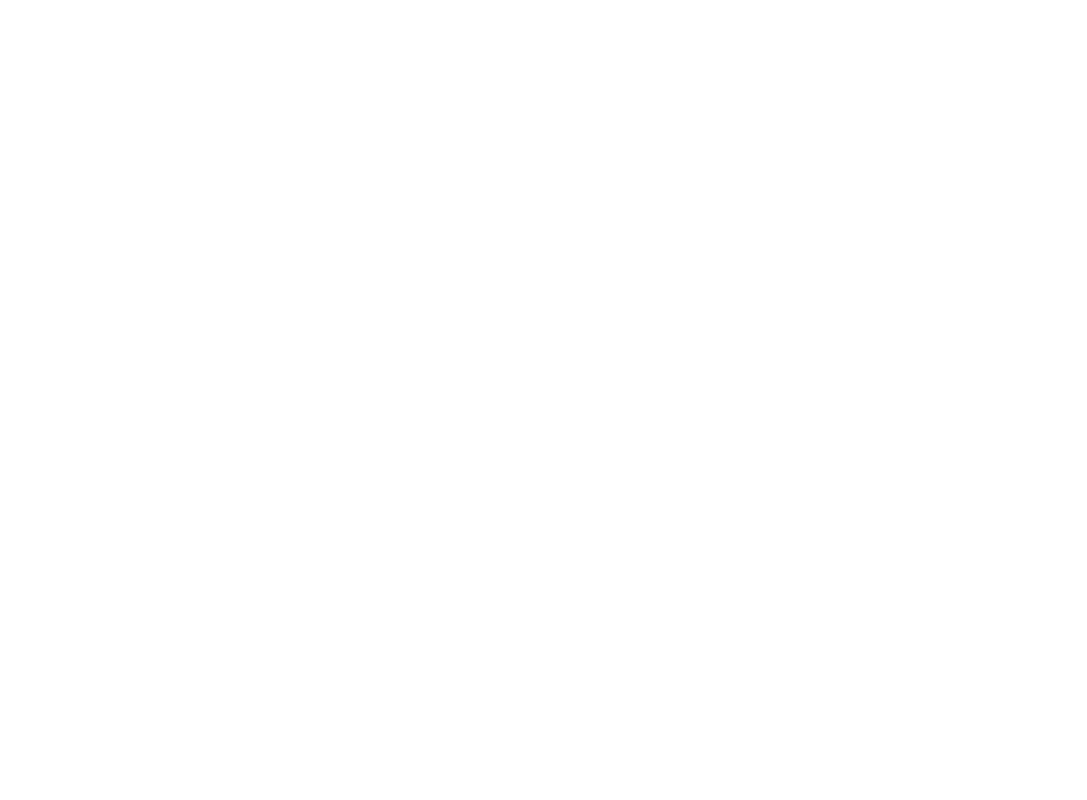
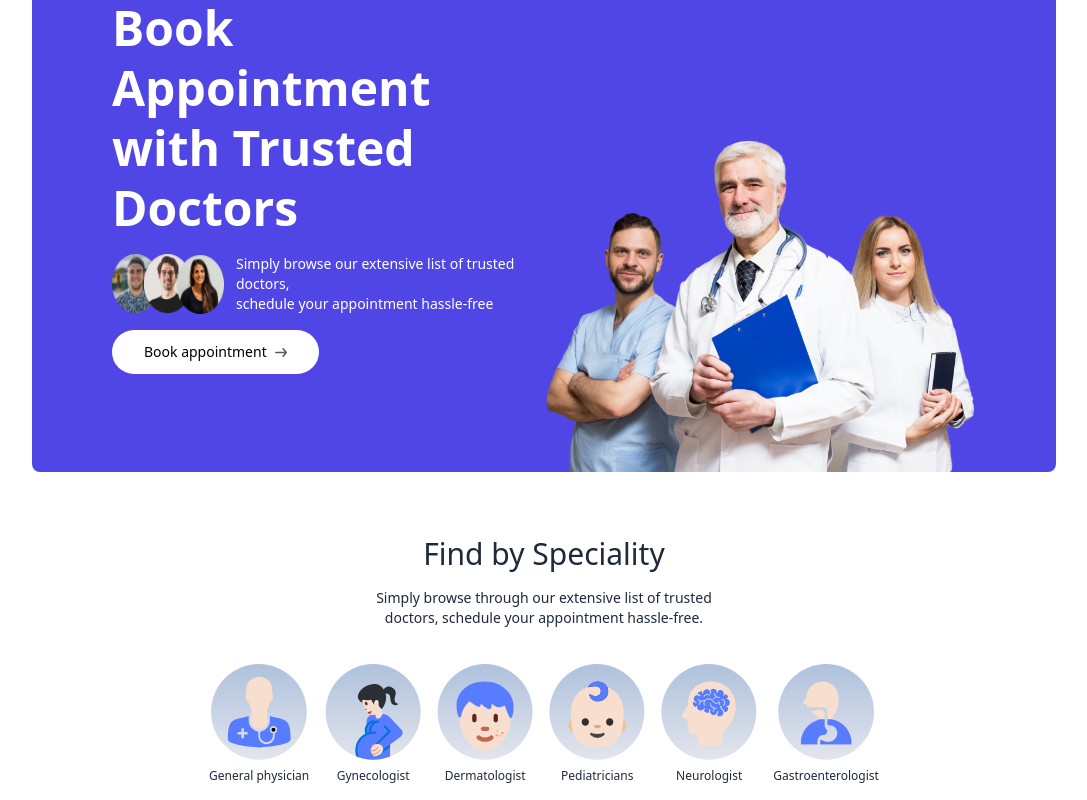
Before and after one commit to shivanipandey5678/Appointment-Booking-System, a React (Vite) app in the folder frontend/: page / in a window 1280 px wide. Shown: the part 220-1020 px from the top of the page, without its empty margins (96-1183 px from the left). Before the commit the page ends 800 px from the top, so only its background shows below. Built offline with nearby package versions, Linux system fonts and the light colour scheme.

Commit message:
feat: Add speciality category scroll menu with smooth scroll-to-top on link click

```diff
--- a/frontend/src/App.jsx
+++ b/frontend/src/App.jsx
@@ -9,12 +9,13 @@
 import Doctors from './pages/Doctors'
 import Appointment from './pages/Appointment'
 import Navbar from './components/Navbar'
+import Header from './components/Header'
 
 
 const App = () => {
   return (
     <div className='mx-[5%]  md:mx-[10%]'>
-      <Navbar/>
+      <Home/>
       <Routes>
       <Route path='/' element={<Home/>}/>
       <Route path='/about' element={<About/>}/>
@@ -24,7 +25,7 @@
       <Route path='/appointment' element={<Appointment/>}/>
       <Route path='/my-profile' element={<MyProfile/>}/>
       <Route path='/doctors' element={<Doctors/>}/>
-      <Route path='/doctors:speciality' element={<Doctors/>}/>
+      <Route path='/doctors/:speciality' element={<Doctors/>}/>
 
 
     </Routes>
--- /dev/null
+++ b/frontend/src/components/Header.jsx
@@ -0,0 +1,31 @@
+import React from 'react'
+import { assets } from '../assets/assets'
+
+const Header = () => {
+  return (
+    <div className='flex flex-col md:flex-row flex-wrap bg-primary rounded-lg px-6 md:px-10 lg:px-20'>
+        {/* ----------left side---------- */}
+        <div className='md:w-1/2 flex flex-col items-start justify-center gap-4 py-10 m-auto md:py-[10vw] md:mb-[-30px]'>
+            <p className='text-3xl md:text-4xl lg:text-5xl text-white font-semibold leading-tight lg:leading-tight'>Book Appointment <br /> with Trusted Doctors</p>
+            <div className='flex flex-col md:flex-row itens-center gap-3 text-white text-sm font-light'>
+                <img src={assets.group_profiles} alt="roup_profiles" className='w-28'/>
+                <p>Simply browse our extensive list of trusted doctors,<br /> schedule your appointment hassle-free</p>
+            </div>
+            <a href="#speciality" className='bg-white rounded-full flex items-center gap-2 px-8 py-3 text-grey-600 text-sm m-auto md:m-0 hover:scale-105 transition-all duration-300'>
+              Book appointment
+              <img src={assets.arrow_icon} alt=""  className='w-3'/>
+            </a>
+
+
+        </div>
+
+        {/* --------------right side ------------- */}
+        <div className='md:w-1/2 relative'>
+            <img src={assets.header_img} alt="header_img" className='absolute w-full bottom-0  h-auto rounded-lg'/>
+        </div>
+
+    </div>
+  )
+}
+
+export default Header
--- /dev/null
+++ b/frontend/src/components/SpecialityMenu.jsx
@@ -0,0 +1,21 @@
+import React from 'react'
+import { specialityData } from '../assets/assets'
+import { Link } from 'react-router-dom'
+const SpecialityMenu = () => {
+  return (
+    <div id="speciality" className='flex flex-col items-center gap-4 py-16 text-gray-800 '>
+       <h1 className='text-3xl font-medium'>Find by Speciality</h1>
+        <p className='w-1/3 text-center text-sm'>Simply browse through our extensive list of trusted doctors, schedule your appointment hassle-free.</p>
+        <div className='flex sm:justify-center gap-4 pt-5 w-full overflow-x-scroll'>
+            {specialityData.map((item,index)=>(
+                <Link onClick={()=>scrollTo({ top: 0, behavior: 'smooth' })} to={`/doctors/${item.speciality}`}  key={index} className='flex flex-col items-center text-xs cursor-pointer flex-shrink-0 hover:translate-y-[-10px] transition-all duration-300'>
+                    <img className='w-16 sm:w-24 mb-2' src={item.image} alt="specialityData_image" />
+                    <p>{item.speciality}</p>
+                </Link>
+            ))}
+        </div>
+    </div>
+  )
+}
+
+export default SpecialityMenu;
--- a/frontend/src/index.css
+++ b/frontend/src/index.css
@@ -21,3 +21,7 @@
   display: block;
 
 }
+
+::-webkit-scrollbar{
+  display:none
+}
--- a/frontend/src/pages/Appointment.jsx
+++ b/frontend/src/pages/Appointment.jsx
@@ -2,7 +2,7 @@
 
 const Appointment = () => {
   return (
-    <div>Appointment</div>
+    <div></div>
   )
 }
 
--- a/frontend/src/pages/Doctors.jsx
+++ b/frontend/src/pages/Doctors.jsx
@@ -2,7 +2,7 @@
 
 const Doctors = () => {
   return (
-    <div>Doctors</div>
+    <div></div>
   )
 }
 
--- a/frontend/src/pages/Home.jsx
+++ b/frontend/src/pages/Home.jsx
@@ -1,8 +1,17 @@
 import React from 'react'
+import Navbar from '../components/Navbar'
+import Header from '../components/Header'
+import SpecialityMenu from '../components/specialityMenu'
+
 
 const Home = () => {
   return (
-    <div>Home</div>
+    <div>
+         <Navbar/>
+         <Header/>
+         <SpecialityMenu/>
+
+    </div>
   )
 }
 
```
